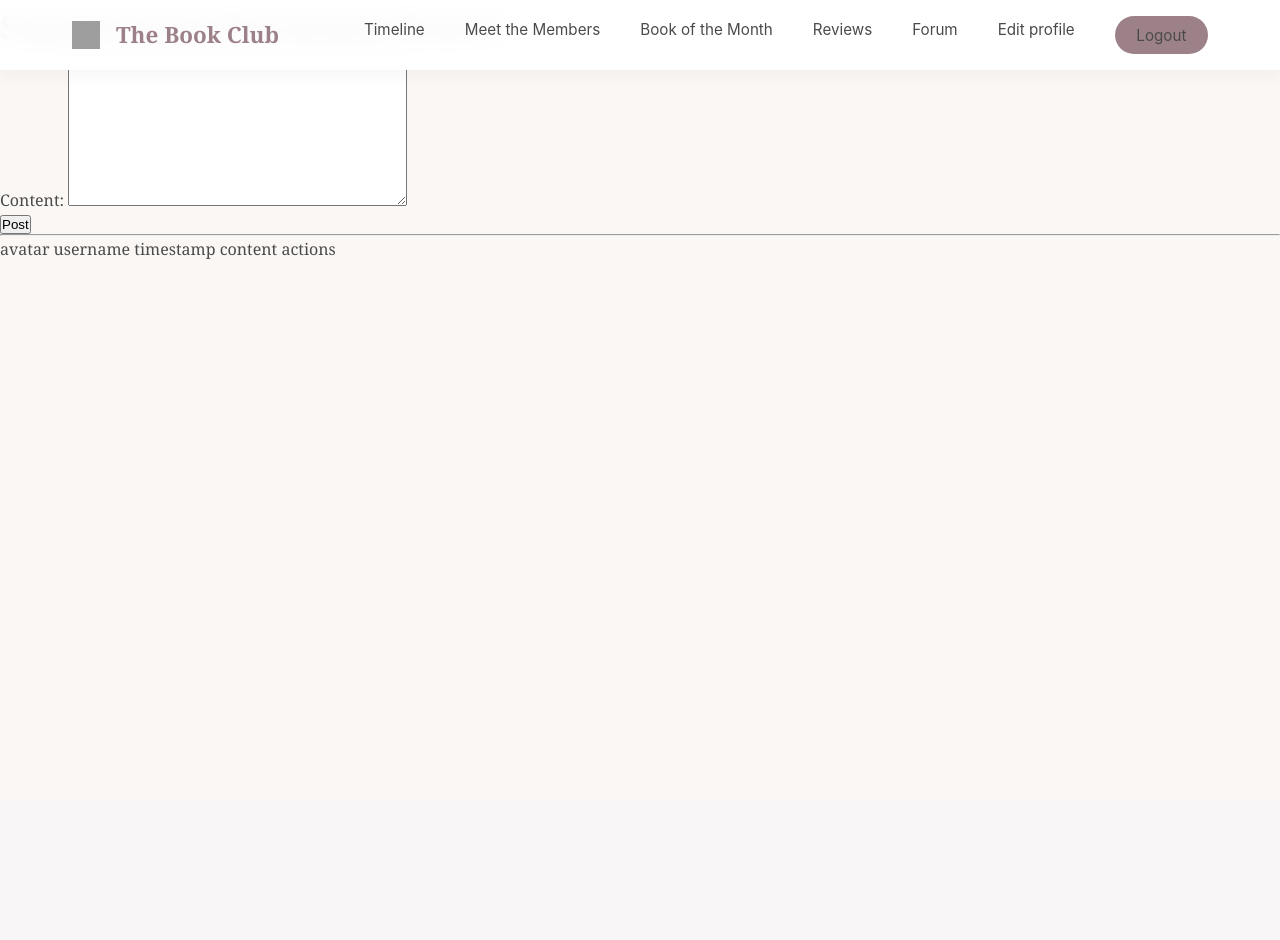
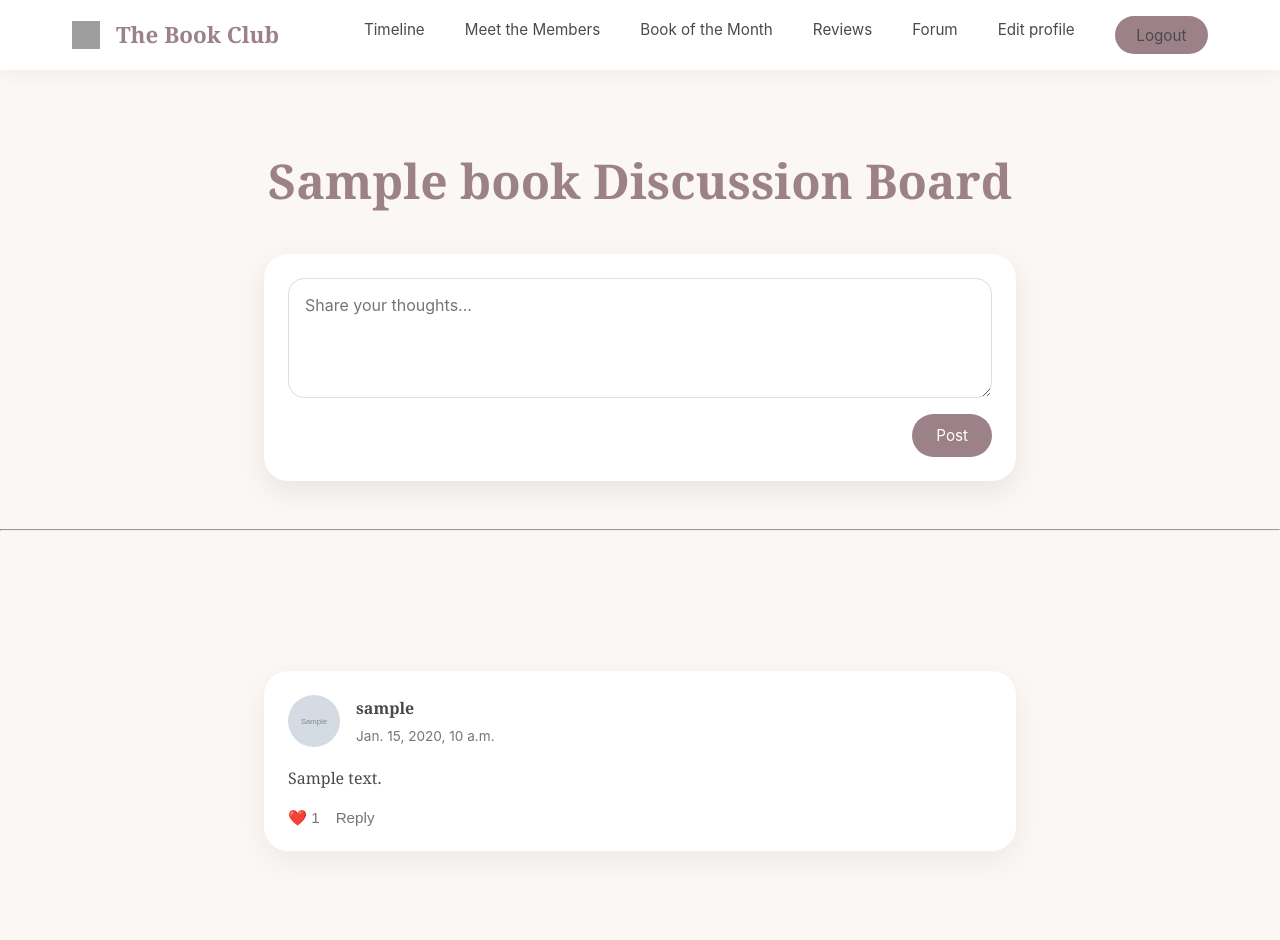
Before and after one commit to Nighttterrors/portfolio_site, a Django app: page /books/forum/ in a window 1280 px wide. Before the commit the page ends 259 px from the top, so only its background shows below. Run offline with Django 4.2, Linux system fonts and the light colour scheme; a user stored in the database is signed in; tables that the repository leaves empty hold one stand-in row (values such as "Sample post"); grey boxes marked "Sample" are stand-in pictures; grey boxes are pictures that could not be loaded.

Commit message:
Enhance forum functionality with post replies and like feature; update styles and forms

```diff
--- a/bookclub/forms.py
+++ b/bookclub/forms.py
@@ -50,6 +50,16 @@ class DiscussionPostForm(forms.ModelForm):
         model = DiscussionPost
         fields = ['content']
 
+        widgets = {
+            'content' : forms.Textarea(
+                attrs={
+                    'placeholder' : 'Share your thoughts...',
+                    'rows': 4,
+                    'class': 'forum-textarea'
+                }
+            )
+        }
+
 
 
 class ReplyForm(forms.ModelForm):
--- a/bookclub/models.py
+++ b/bookclub/models.py
@@ -122,3 +122,10 @@ class PostLike(models.Model):
             'post',
             'user'
         )
+    @property
+    def like_count(self):
+        return self.likes.count()
+
+    @property
+    def reply_count(self):
+        return self.replies.count()
--- a/bookclub/static/bookclub/css/styles.css
+++ b/bookclub/static/bookclub/css/styles.css
@@ -423,7 +423,231 @@ body {
   box-shadow:
     0 10px 25px rgba(0,0,0,0.15);
 }
+.post-card {
 
+    background: white;
+
+    border-radius: 24px;
+
+    padding: 1.5rem;
+
+    margin-bottom: 1.5rem;
+
+    box-shadow:
+        0 10px 30px rgba(0,0,0,0.06);
+}
+
+.post-header {
+
+    display: flex;
+
+    justify-content: space-between;
+
+    align-items: center;
+
+    margin-bottom: 1rem;
+}
+
+.post-user {
+
+    display: flex;
+
+    align-items: center;
+
+    gap: 1rem;
+}
+
+.post-avatar {
+
+    width: 52px;
+    height: 52px;
+
+    border-radius: 50%;
+
+    object-fit: cover;
+}
+
+.post-username {
+
+    font-size: 1rem;
+
+    margin-bottom: 0.2rem;
+}
+
+.post-time {
+
+    color: var(--color-text-light);
+
+    font-size: 0.85rem;
+
+    font-family:
+      -apple-system,
+      BlinkMacSystemFont,
+      'Segoe UI',
+      sans-serif;
+}
+
+.post-content {
+
+    margin-bottom: 1rem;
+
+    line-height: 1.8;
+}
+
+.post-actions {
+
+    display: flex;
+
+    gap: 1rem;
+}
+
+.post-action-btn {
+
+    background: none;
+
+    border: none;
+
+    cursor: pointer;
+
+    color: var(--color-text-light);
+
+    font-size: 0.95rem;
+}
+
+.post-action-btn:hover {
+
+    color: var(--color-accent);
+}
+
+.replies-container {
+
+    display: none;
+
+    margin-top: 1.5rem;
+
+    padding-top: 1rem;
+
+    border-top: 1px solid #eee;
+}
+
+.replies-container.active {
+
+    display: block;
+}
+
+.reply-card {
+
+    background: var(--color-cream);
+
+    padding: 1rem;
+
+    border-radius: 16px;
+
+    margin-bottom: 1rem;
+}
+
+.reply-input {
+
+    width: 100%;
+
+    min-height: 80px;
+
+    margin-bottom: 1rem;
+
+    padding: 1rem;
+
+    border-radius: 14px;
+
+    border: 1px solid #ddd;
+
+    resize: none;
+}
+
+.forum-feed {
+
+    max-width: 800px;
+
+    margin: 140px auto 4rem;
+
+    padding: 0 1.5rem;
+}
+
+.forum-hero {
+
+    max-width: 800px;
+
+    margin: 140px auto 3rem;
+
+    padding: 0 1.5rem;
+
+    text-align: center;
+}
+
+.forum-hero h1 {
+
+    font-size: 3rem;
+
+    color: var(--color-accent);
+
+    margin-bottom: 2rem;
+}
+
+.forum-composer {
+
+    background: white;
+
+    padding: 1.5rem;
+
+    border-radius: 24px;
+
+    box-shadow:
+        0 10px 30px rgba(0,0,0,0.08);
+
+    display: flex;
+
+    flex-direction: column;
+
+    gap: 1rem;
+}
+
+.forum-textarea {
+
+    width: 100%;
+
+    min-height: 120px;
+
+    padding: 1rem;
+
+    border: 1px solid #ddd;
+
+    border-radius: 16px;
+
+    resize: vertical;
+
+    font-size: 1rem;
+
+    outline: none;
+
+    transition: border-color 0.3s;
+
+    font-family:
+        -apple-system,
+        BlinkMacSystemFont,
+        'Segoe UI',
+        sans-serif;
+}
+
+.forum-textarea:focus {
+
+    border-color: var(--color-accent);
+}
+
+.forum-submit {
+
+    align-self: flex-end;
+
+    padding: 0.75rem 1.5rem;
+}
 
 
 
--- a/bookclub/static/bookclub/js/scripts.js
+++ b/bookclub/static/bookclub/js/scripts.js
@@ -46,3 +46,16 @@ window.onload = function() {
 
     }
 }
+
+
+function toggleReplies(postId) {
+
+    const container =
+        document.getElementById(
+            `replies-${postId}`
+        );
+
+    container.classList.toggle(
+        "active"
+    );
+}
--- a/bookclub/templates/bookclub/forum.html
+++ b/bookclub/templates/bookclub/forum.html
@@ -92,37 +92,184 @@
 {% endif %}
 </nav>
 
-<h1>{{ book.title }} Discussion Board</h1>
+<section class="forum-hero">
 
-<form method="POST">
-    {% csrf_token %}
+    <h1>{{ book.title }} Discussion Board</h1>
 
-    {{ form.as_p }}
+    <form
+        method="POST"
+        class="forum-composer"
+    >
+        {% csrf_token %}
 
-    <button type="submit">Post</button>
-</form>
+        {{ form.content }}
 
+        <button
+            type="submit"
+            class="btn-primary forum-submit"
+        >
+            Post
+        </button>
+
+    </form>
+
+    </section>
 <hr>
 
+<section class="forum-feed">
+
 {% for post in posts %}
-    <div class="post-card">
 
-        avatar
+<div class="post-card">
 
-        username
+    <div class="post-header">
 
-        timestamp
+        <div class="post-user">
 
-        content
+            {% if post.user.profile.profile_picture %}
 
-        actions
+                <img
+                    src="{{ post.user.profile.profile_picture.url }}"
+                    class="post-avatar"
+                    alt="profile picture"
+                >
+
+            {% else %}
+
+                <img
+                    src="{% static 'bookclub/images/defaultusericon.svg' %}"
+                    class="post-avatar"
+                    alt="default profile picture"
+                >
+
+            {% endif %}
+
+            <div>
+
+                <h3 class="post-username">
+                    {{ post.user.username }}
+                </h3>
+
+                <p class="post-time">
+                    {{ post.created_at }}
+                </p>
+
+            </div>
+
+        </div>
 
     </div>
 
+    <div class="post-content">
+
+        <p>
+            {{ post.content }}
+        </p>
+
+    </div>
+
+    <div class="post-actions">
+
+        <form
+            method="POST"
+            action="{% url 'toggle_like' post.id %}"
+            style="display:inline;"
+        >
+
+            {% csrf_token %}
+
+            <button
+                type="submit"
+                class="post-action-btn"
+            >
+
+                {% if post.user_has_liked %}
+
+                    ❤️
+
+                {% else %}
+
+                    🤍
+
+                {% endif %}
+
+                {{ post.likes.count }}
+
+            </button>
+
+        </form>
+
+        <button
+            class="post-action-btn"
+        data-post-id="{{ post.id }}"
+        onclick="toggleReplies(this.dataset.postId)">Reply
+        </button>
+
+    </div>
+
+    <div
+        class="replies-container"
+        id="replies-{{ post.id }}"
+    >
+
+        {% for reply in post.replies.all %}
+
+            <div class="reply-card">
+
+                <strong>
+                    {{ reply.user.username }}
+                </strong>
+
+                <p>
+                    {{ reply.content }}
+                </p>
+
+            </div>
+
+        {% empty %}
+
+            <p class="no-replies">
+                No replies yet.
+            </p>
+
+        {% endfor %}
+
+        <form method="POST">
+
+            {% csrf_token %}
+
+            <input
+                type="hidden"
+                name="post_id"
+                value="{{ post.id }}"
+            >
+
+            <textarea
+                name="reply_content"
+                class="reply-input"
+                placeholder="Write a reply..."
+            ></textarea>
+
+            <button
+                type="submit"
+                class="btn-primary"
+            >
+                Reply
+            </button>
+
+        </form>
+
+    </div>
+
+</div>
+
 {% empty %}
 
-    <p>No discussion posts yet.</p>
+<p>
+    No discussion posts yet.
+</p>
 
 {% endfor %}
+</section>
 </body>
 </html>
--- a/bookclub/urls.py
+++ b/bookclub/urls.py
@@ -18,5 +18,6 @@ urlpatterns = [
     path('delete-member/<int:user_id>/', views.delete_member, name='delete_member'),
     path('forum/', views.forum, name='forum'),
     path('login/', views.custom_login, name='custom_login'),
+    path('post/<int:post_id>/like/', views.toggle_like, name='toggle_like')
     # path('login/', auth_views.LoginView.as_view(template_name='bookclub/login.html'), name='login'),
 ]
--- a/bookclub/views.py
+++ b/bookclub/views.py
@@ -4,8 +4,8 @@ from django.contrib import messages
 from django.db import IntegrityError
 from django.contrib.auth.decorators import login_required
 from django.contrib.auth.models import User
-from .models import Book, Profile, DiscussionPost
-from .forms import ReviewForm, UserUpdateForm, ProfileUpdateForm, BookForm, DiscussionPostForm
+from .models import Book, Profile, DiscussionPost, PostLike
+from .forms import ReviewForm, UserUpdateForm, ProfileUpdateForm, BookForm, DiscussionPostForm, ReplyForm
 from django.contrib.auth.decorators import user_passes_test
 from collections import defaultdict
 from django.contrib.auth import authenticate, login
@@ -224,28 +224,100 @@ def forum(request):
         )
         .order_by('-created_at')
     )
+    for post in posts:
+        post.user_has_liked = (
+            post.likes.filter(
+                user=request.user
+            ).exists()
+        )
+    form = DiscussionPostForm()
+    reply_form = ReplyForm()
+    if request.method == 'POST':
 
-    if request.method == 'POST':
-        form = DiscussionPostForm(request.POST)
+        # REPLY SUBMISSION
+        if 'reply_content' in request.POST:
+
+            post_id = request.POST.get(
+                'post_id'
+            )
+
+            parent_post = DiscussionPost.objects.get(
+                id=post_id
+            )
+
+            reply_form = ReplyForm({
+                'content':
+                    request.POST.get(
+                        'reply_content'
+                    )
+            })
+
+            if reply_form.is_valid():
+
+                reply = reply_form.save(
+                    commit=False
+                )
+
+                reply.user = request.user
+
+                reply.post = parent_post
+
+                reply.save()
+
+            return redirect('forum')
+
+
+        # NEW DISCUSSION POST
+        form = DiscussionPostForm(
+            request.POST
+        )
 
         if form.is_valid():
-            post = form.save(commit=False)
+
+            post = form.save(
+                commit=False
+            )
 
             post.user = request.user
+
             post.book = current_book
 
             post.save()
 
             return redirect('forum')
 
-    else:
-        form = DiscussionPostForm()
-
     return render(request, 'bookclub/forum.html', {
+        'reply_form': reply_form,
         'book': current_book,
         'posts': posts,
         'form': form,
     })
+
+
+@login_required
+def toggle_like(request, post_id):
+    post = get_object_or_404(
+        DiscussionPost,
+        id= post_id
+    )
+
+
+    existing_like = PostLike.objects.filter(
+        post = post,
+        user = request.user
+    ).first()
+
+    if existing_like:
+        existing_like.delete()
+
+    else:
+        PostLike.objects.create(
+            post = post,
+            user = request.user
+        )
+
+    return redirect('forum')
+
 
 
 
```
